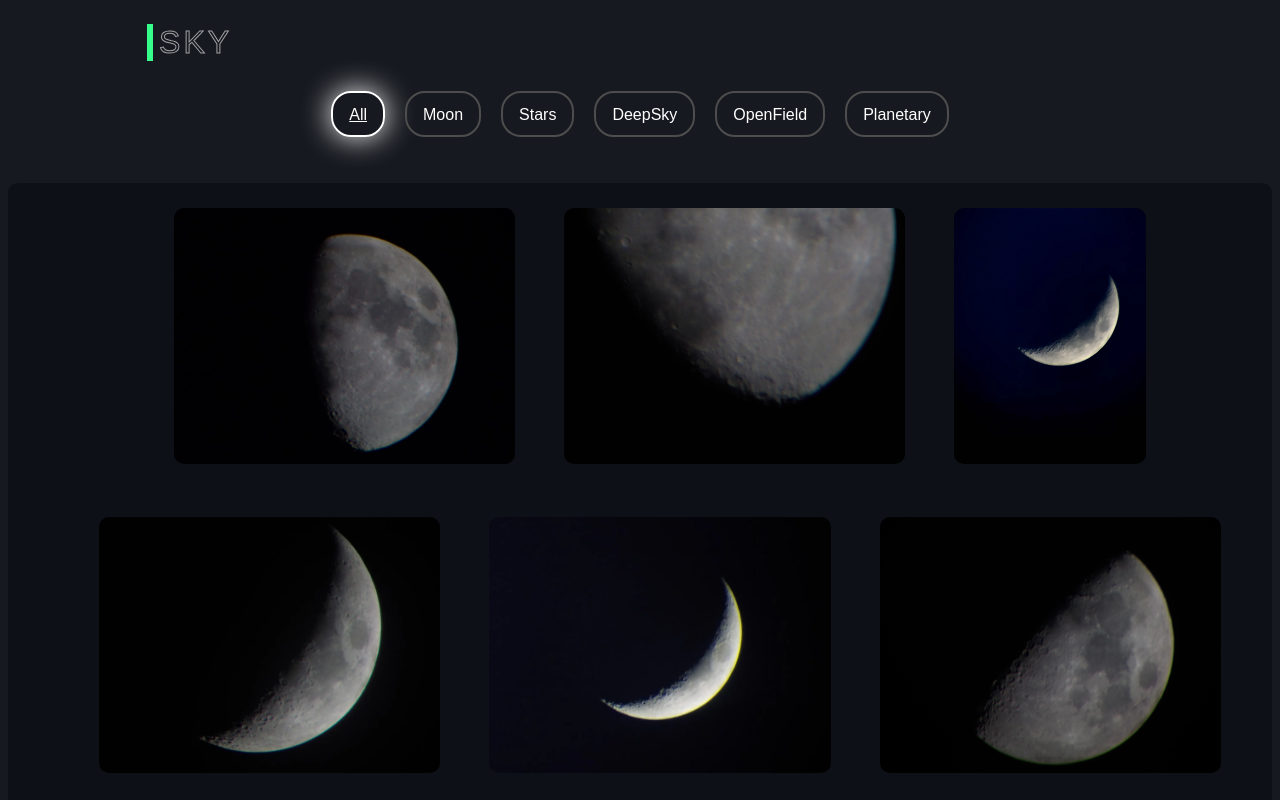
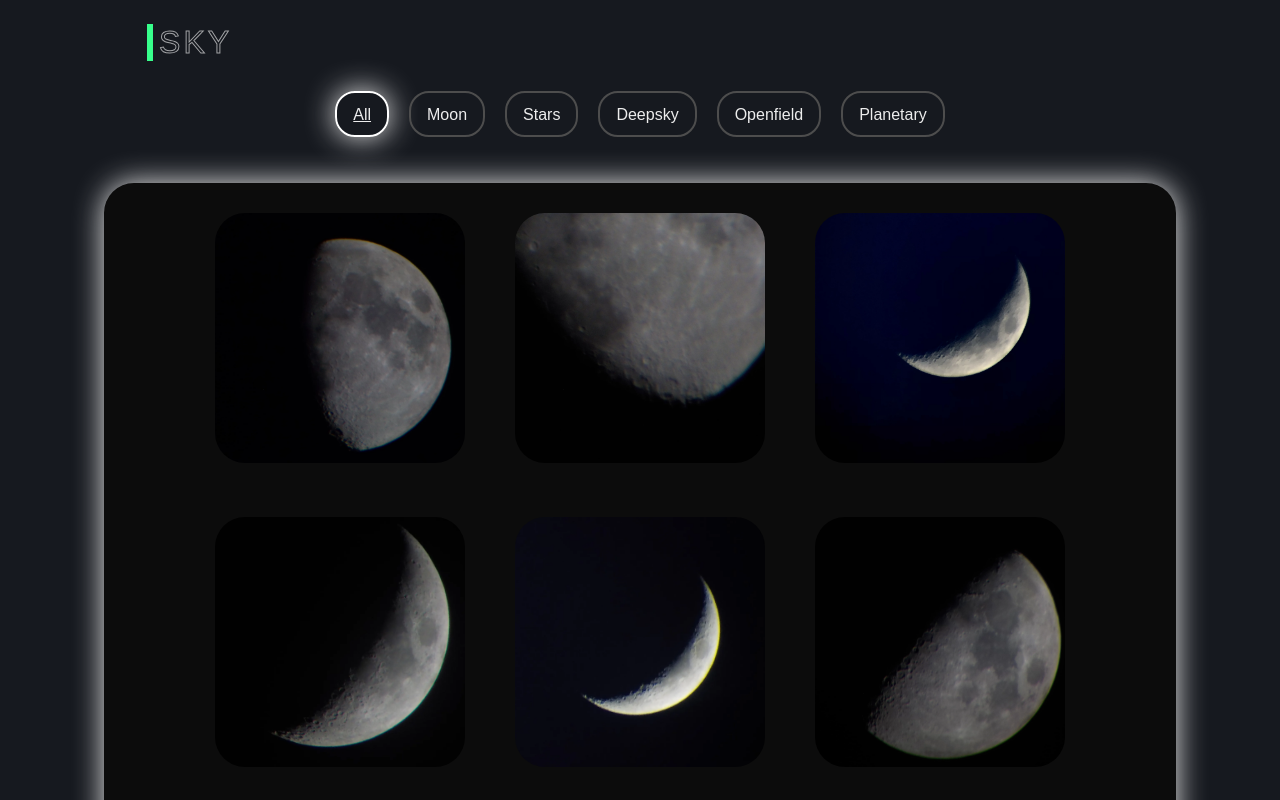
Before and after one commit to onyyyyx/onyyyyx.github.io, a React (Vite) app: page / in a window 1280 px wide. Shown: the top 800 px of the page. Built offline with nearby package versions, Linux system fonts and the light colour scheme.

Commit message:
Add loaders if images aren't loaded yet

```diff
--- a/package.json
+++ b/package.json
@@ -4,7 +4,7 @@
   "version": "0.0.0",
   "type": "module",
   "scripts": {
-    "dev": "vite --open --port 3000",
+    "dev": "vite --open --port 3000 --host",
     "build": "vite build",
     "lint": "eslint .",
     "preview": "vite preview"
@@ -12,7 +12,8 @@
   "dependencies": {
     "nanoid": "^5.0.8",
     "react": "^18.3.1",
-    "react-dom": "^18.3.1"
+    "react-dom": "^18.3.1",
+    "react-spinners": "^0.15.0"
   },
   "devDependencies": {
     "@eslint/js": "^9.13.0",
--- a/src/App.jsx
+++ b/src/App.jsx
@@ -1,4 +1,4 @@
-import Gallery from "./components/Gallery";
+import Image from "./components/Image";
 import FilterButton from "./components/FilterButton";
 import { useState } from "react";
 import { nanoid } from "nanoid";
@@ -19,7 +19,7 @@ function App(props) {
   const imagesList = props.images
     .filter(FILTER_MAP[filter])
     .map((image) => (
-      <Gallery
+      <Image
         id={image.id}
         location={image.location}
         type={image.type}
@@ -38,18 +38,16 @@ function App(props) {
   return (
     <main>
       <header>
-        <button class="button" data-text="Awesome">
-          <span class="actual-text">&nbsp;sky&nbsp;</span>
-          <span aria-hidden="true" class="hover-text">
+        <button className="button" data-text="Awesome">
+          <span className="actual-text">&nbsp;sky&nbsp;</span>
+          <span aria-hidden="true" className="hover-text">
             &nbsp;sky&nbsp;
           </span>
         </button>
         <div className="filters btn-group stack-exception">{filterList}</div>
       </header>
       <div className="gallery">
-        <ul role="list" className="" aria-labelledby="list-heading">
           {imagesList}
-        </ul>
       </div>
     </main>
   );
--- a/src/components/FilterButton.jsx
+++ b/src/components/FilterButton.jsx
@@ -6,8 +6,8 @@ function FilterButton(props) {
       aria-pressed={props.isPressed}
       onClick={() => props.setFilter(props.name)}>
       <span className="visually-hidden">Show </span>
-      <span>{props.name}</span>
-      <span className="visually-hidden"> tasks</span>
+      <span>{props.name.toLowerCase()}</span>
+      <span className="visually-hidden"> images</span>
     </button>
   );
 }
--- a/src/components/Gallery.jsx
+++ /dev/null
@@ -1,5 +0,0 @@
-function Gallery(props) {
-  return <img id={props.id} src={"/images/" + props.location} />;
-}
-
-export default Gallery;
--- /dev/null
+++ b/src/components/Image.jsx
@@ -0,0 +1,24 @@
+import RingLoader from "react-spinners/RingLoader"
+import { useState } from "react";
+
+function Image(props) {
+  const Loader = () => <RingLoader id="loader" color="#ffffff" />;
+  const [loading, setLoading] = useState(true);
+  const handleLoad = () => {
+    setLoading(false);
+  };
+  return (
+    <div className="image">
+      {loading && <Loader />}
+      <img
+        id={props.id}
+        src={"/images/" + props.location}
+        style={{ visibility: loading }}
+        onLoad={handleLoad}
+        alt={props.location.split("/").slice(-1)}
+      />
+    </div>
+  );
+}
+
+export default Image;
--- a/src/index.css
+++ /dev/null
@@ -1,293 +0,0 @@
-/* Resets */
-*,
-*::before,
-*::after {
-  box-sizing: border-box;
-}
-*:focus-visible {
-  outline: 3px dashed #228bec;
-  outline-offset: 0;
-}
-html {
-  font: 62.5% / 1.15 sans-serif;
-}
-h1,
-h2 {
-  margin-bottom: 0;
-}
-ul {
-  list-style: none;
-  padding: 0;
-}
-button {
-  -moz-osx-font-smoothing: inherit;
-  -webkit-font-smoothing: inherit;
-  appearance: none;
-  background: transparent;
-  border: none;
-  color: inherit;
-  font: inherit;
-  line-height: normal;
-  margin: 0;
-  overflow: visible;
-  padding: 0;
-  width: auto;
-}
-button::-moz-focus-inner {
-  border: 0;
-}
-button,
-input,
-optgroup,
-select,
-textarea {
-  font-family: inherit;
-  font-size: 100%;
-  line-height: 1.15;
-  margin: 0;
-}
-button,
-input {
-  overflow: visible;
-}
-input[type="text"] {
-  border-radius: 5px;
-}
-body {
-  background-color: #f5f5f5;
-  color: #4d4d4d;
-  font: 1.6rem/1.25 Arial, sans-serif;
-  margin: 0 auto;
-  max-width: 68rem;
-  width: 100%;
-}
-@media screen and (min-width: 620px) {
-  body {
-    font-size: 1.9rem;
-    line-height: 1.31579;
-  }
-}
-/* End resets */
-/* Global styles */
-.form-group > input[type="text"] {
-  display: inline-block;
-  margin-top: 0.4rem;
-}
-.btn {
-  border: 0.2rem solid #4d4d4d;
-  cursor: pointer;
-  padding: 0.8rem 1rem 0.7rem;
-  border-radius: 20px;
-  text-transform: capitalize;
-}
-.btn.toggle-btn {
-  border-color: #d3d3d3;
-  border-width: 1px;
-}
-.btn.toggle-btn[aria-pressed="true"] {
-  border-color: #4d4d4d;
-  text-decoration: underline;
-}
-.btn__danger {
-  background-color: #ca3c3c;
-  border-color: #bd2130;
-  color: #fff;
-}
-.btn__filter {
-  border-color: lightgrey;
-}
-.btn__primary {
-  background-color: #000;
-  color: #fff;
-}
-.btn-group {
-  display: flex;
-  justify-content: space-between;
-}
-.btn-group > * {
-  flex: 1 1 49%;
-}
-.btn-group > * + * {
-  margin-left: 0.8rem;
-}
-.label-wrapper {
-  flex: 0 0 100%;
-  margin: 0;
-  text-align: center;
-}
-.visually-hidden {
-  clip: rect(1px 1px 1px 1px);
-  clip: rect(1px, 1px, 1px, 1px);
-  height: 1px;
-  overflow: hidden;
-  position: absolute !important;
-  white-space: nowrap;
-  width: 1px;
-}
-[class*="stack"] > * {
-  margin-bottom: 0;
-  margin-top: 0;
-}
-.stack-small > * + * {
-  margin-top: 1.25rem;
-}
-.stack-large > * + * {
-  margin-top: 2.5rem;
-}
-@media screen and (min-width: 550px) {
-  .stack-small > * + * {
-    margin-top: 1.4rem;
-  }
-  .stack-large > * + * {
-    margin-top: 2.8rem;
-  }
-}
-.stack-exception {
-  margin-top: 1.2rem;
-}
-/* End global styles */
-/* General app styles */
-.todoapp {
-  background: #fff;
-  box-shadow: 0 2px 4px 0 rgb(0 0 0 / 20%), 0 2.5rem 5rem 0 rgb(0 0 0 / 10%);
-  margin: 2rem 0 4rem 0;
-  padding: 1rem;
-  position: relative;
-}
-@media screen and (min-width: 550px) {
-  .todoapp {
-    padding: 4rem;
-  }
-}
-.todoapp > * {
-  margin-left: auto;
-  margin-right: auto;
-  max-width: 50rem;
-}
-.todoapp > form {
-  max-width: 100%;
-}
-.todoapp > h1 {
-  display: block;
-  margin: 0;
-  margin-bottom: 1rem;
-  max-width: 100%;
-  text-align: center;
-}
-.label__lg {
-  line-height: 1.01567;
-  font-weight: 300;
-  margin-bottom: 1rem;
-  padding: 0.8rem;
-  text-align: center;
-}
-.input__lg {
-  border: 2px solid #000;
-  padding: 2rem;
-}
-.input__lg:focus-visible {
-  border-color: #4d4d4d;
-  box-shadow: inset 0 0 0 2px;
-}
-[class*="__lg"] {
-  display: inline-block;
-  font-size: 1.9rem;
-  width: 100%;
-}
-[class*="__lg"]:not(:last-child) {
-  margin-bottom: 1rem;
-}
-@media screen and (min-width: 620px) {
-  [class*="__lg"] {
-    font-size: 2.4rem;
-  }
-}
-/* End general app styles */
-/* Todo item styles */
-.todo {
-  display: flex;
-  flex-direction: row;
-  flex-wrap: wrap;
-}
-.todo > * {
-  flex: 0 0 100%;
-}
-.todo-text {
-  border: 2px solid #565656;
-  min-height: 4.4rem;
-  padding: 0.4rem 0.8rem;
-  width: 100%;
-}
-.todo-text:focus-visible {
-  box-shadow: inset 0 0 0 2px;
-}
-/* End todo item styles */
-/* Checkbox styles */
-.c-cb {
-  -webkit-font-smoothing: antialiased;
-  box-sizing: border-box;
-  clear: left;
-  display: block;
-  font-family: Arial, sans-serif;
-  font-size: 1.6rem;
-  font-weight: 400;
-  line-height: 1.25;
-  min-height: 44px;
-  padding-left: 40px;
-  position: relative;
-}
-.c-cb > label::before,
-.c-cb > input[type="checkbox"] {
-  box-sizing: border-box;
-  height: 44px;
-  left: -2px;
-  top: -2px;
-  width: 44px;
-}
-.c-cb > input[type="checkbox"] {
-  -webkit-font-smoothing: antialiased;
-  cursor: pointer;
-  margin: 0;
-  opacity: 0;
-  position: absolute;
-  z-index: 1;
-}
-.c-cb > label {
-  cursor: pointer;
-  display: inline-block;
-  font-family: inherit;
-  font-size: inherit;
-  line-height: inherit;
-  margin-bottom: 0;
-  padding: 8px 15px 5px;
-  touch-action: manipulation;
-}
-.c-cb > label::before {
-  background: transparent;
-  border: 2px solid currentcolor;
-  content: "";
-  position: absolute;
-}
-.c-cb > input[type="checkbox"]:focus-visible + label::before {
-  border-width: 4px;
-  outline: 3px dashed #228bec;
-}
-.c-cb > label::after {
-  background: transparent;
-  border: solid;
-  border-width: 0 0 5px 5px;
-  border-top-color: transparent;
-  box-sizing: content-box;
-  content: "";
-  height: 7px;
-  left: 9px;
-  opacity: 0;
-  position: absolute;
-  top: 11px;
-  transform: rotate(-45deg);
-  width: 18px;
-}
-.c-cb > input[type="checkbox"]:checked + label::after {
-  opacity: 1;
-}
-/* End checkbox styles */
--- a/src/main.jsx
+++ b/src/main.jsx
@@ -77,8 +77,16 @@ const DATA = [
   { id: `todo-${nanoid()}`, location: "stars/Sirius(02).webp", type: 1 },
   { id: `todo-${nanoid()}`, location: "stars/Sirius(01).webp", type: 1 },
   { id: `todo-${nanoid()}`, location: "deepsky/IMG_3453.webp", type: 2 },
-  { id: `todo-${nanoid()}`, location: "deepsky/Ring_Nebulae(01).webp", type: 2 },
-  { id: `todo-${nanoid()}`, location: "deepsky/Ring_Nebulae(02).webp", type: 2 },
+  {
+    id: `todo-${nanoid()}`,
+    location: "deepsky/Ring_Nebulae(01).webp",
+    type: 2,
+  },
+  {
+    id: `todo-${nanoid()}`,
+    location: "deepsky/Ring_Nebulae(02).webp",
+    type: 2,
+  },
   { id: `todo-${nanoid()}`, location: "deepsky/IMG_3451.webp", type: 2 },
   { id: `todo-${nanoid()}`, location: "deepsky/M110.webp", type: 2 },
   { id: `todo-${nanoid()}`, location: "deepsky/IMG_3448.webp", type: 2 },
@@ -92,7 +100,6 @@ const DATA = [
   { id: `todo-${nanoid()}`, location: "deepsky/M13.webp", type: 2 },
   { id: `todo-${nanoid()}`, location: "deepsky/Andromede.webp", type: 2 },
   { id: `todo-${nanoid()}`, location: "deepsky/IMG_3447.webp", type: 2 },
-  { id: `todo-${nanoid()}`, location: "openfield/IMAGE_153.webp", type: 3 },
   { id: `todo-${nanoid()}`, location: "openfield/processed.webp", type: 3 },
   {
     id: `todo-${nanoid()}`,
--- a/src/style.css
+++ b/src/style.css
@@ -8,7 +8,7 @@ body {
   flex-direction: column;
   background-color: #16191f;
   font-family: Arial, Helvetica;
-  color: white;
+  color: #ededed;
 }
 
 header {
@@ -17,7 +17,7 @@ header {
   background-color: #16191f;
   box-sizing: border-box;
   padding: 1em;
-  transition: .5s;
+  transition: 0.5s;
 }
 
 /* main {padding: 6em 0;} */
@@ -31,7 +31,7 @@ footer {
 }
 
 footer a {
-  color: white;
+  color: #ededed;
 }
 
 .visually-hidden {
@@ -66,7 +66,7 @@ footer a {
 .btn.toggle-btn[aria-pressed="true"] {
   border-color: #fff;
   text-decoration: underline;
-  box-shadow: 0 0 30px white;
+  box-shadow: 0 0 30px #ededed;
 }
 .btn__filter {
   border-color: lightgrey;
@@ -103,63 +103,34 @@ input {
   overflow: visible;
 }
 
+/* Gallery */
 .gallery {
-  background-color: #0d1117;
-  border-radius: 10px;
-  margin-top: 20px;
-  margin-bottom: 20px;
-  text-align: center;
-  display: block;
+  width: 80%;
+  background: #0c0c0c;
+  margin: 20px auto;
+  padding: 30px;
+  border-radius: 30px;
+  box-shadow: 0 0 30px #ededed;
+  display: grid;
+  grid-template-columns: repeat(auto-fit, minmax(150px, 250px));
+  gap: 50px;
+  justify-content: center;
+  align-content: center;
+  .image {
+    #loader {
+      margin: -55px auto auto auto;
+      transform: translateY(140px) translateX(-5px);
+    }
+    img {
+      border-radius: 30px;
+      width: 100%;
+      aspect-ratio: 1;
+      object-fit: cover;
+    }
+  }
 }
 
-.gallery img {
-  height: 20lvw;
-  margin: 2%;
-  transition: 0.5s;
-  border-radius: 10px;
-}
-
-/*
-.widgets-div {
-  text-align: center;
-  display: flex;
-  flex-wrap: nowrap;
-}
-
-.widget {
-  background-color: rgb(37, 42, 48);
-  border-radius: 8%;
-  width: 20%;
-  padding: 20px;
-  text-align: center;
-  margin: 2%;
-  color: white;
-  text-decoration: none;
-  box-shadow: #0d1117 0px 10px;
-  transition: 0.2s;
-}
-
-.widget:hover {
-  transform: scale(1.1);
-}
-
-.widget:active {
-  box-shadow: #0d1117 0px 5px;
-  bottom: 10px;
-}
-
-.widget img {
-  max-width: 100%;
-  border-radius: 5px;
-  height: auto;
-}
-
-.widget p {
-  margin: 10px 0;
-  margin-bottom: 0px;
-} */
-
-/** Sky **/
+/** Sky title **/
 .button {
   margin: 0;
   margin-left: 10%;
```
Also changed, not shown: 1 other file (tests, documents, lock files or other folders).
